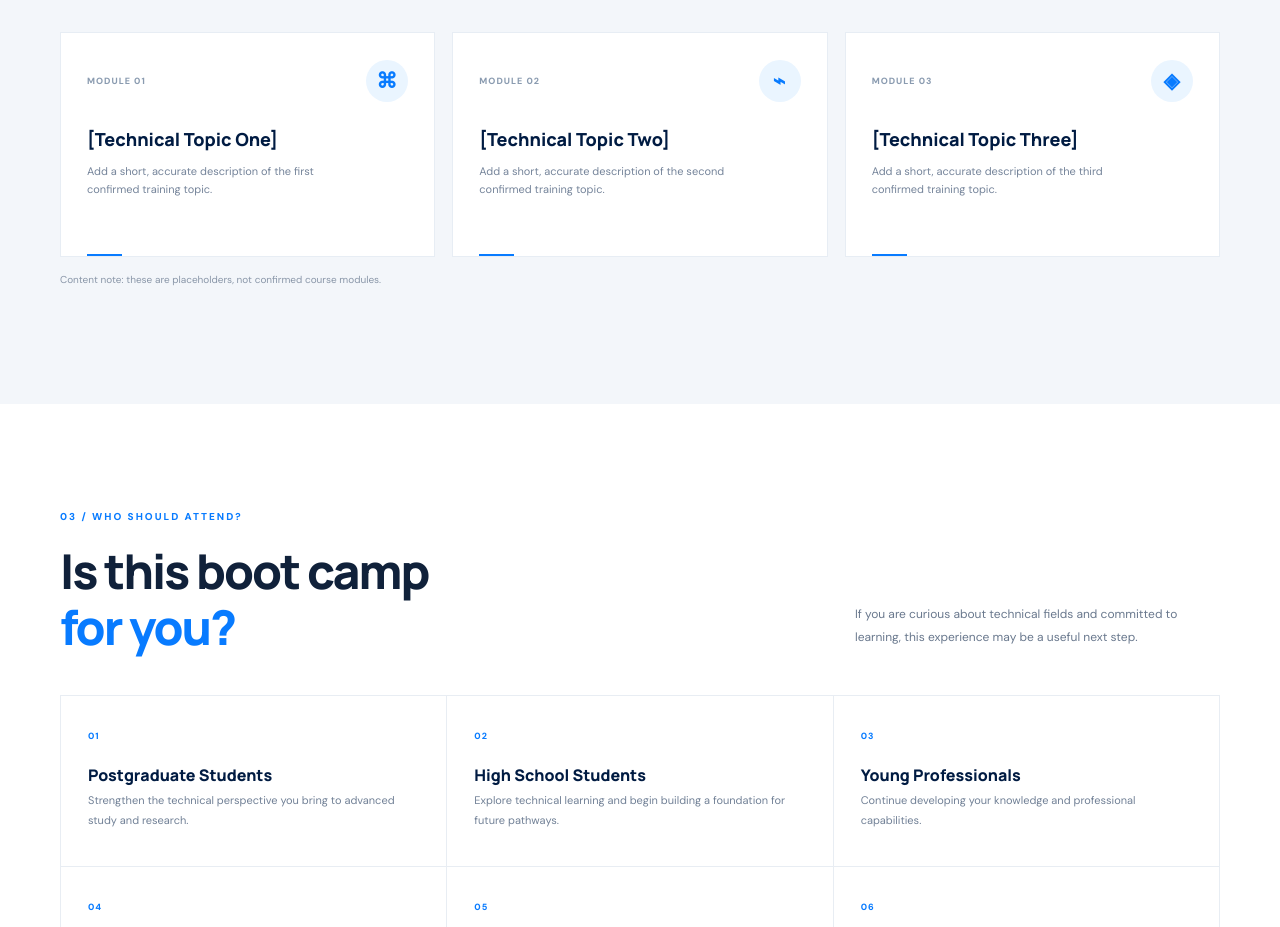
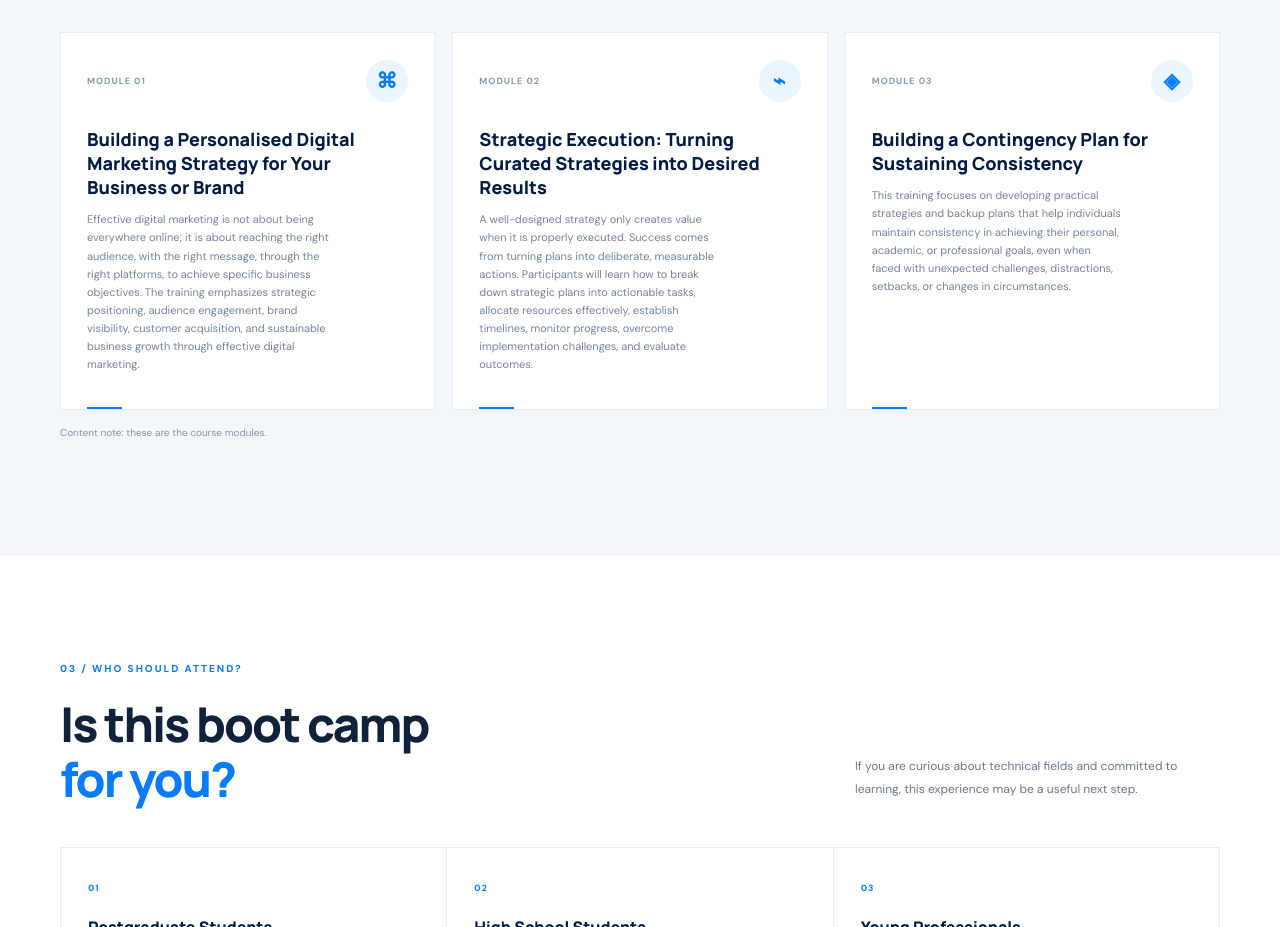
Before and after one commit to brutalintelligensia/asta-africa, a plain HTML site: page index.html in a window 1280 px wide. Shown: the part 1787-2714 px from the top of the page. Drawn offline with Linux system fonts and the light colour scheme.

Commit message:
Replace placeholder modules with actual course details
Updated course module content and descriptions.

```diff
--- a/index.html
+++ b/index.html
@@ -67,11 +67,11 @@
       <div class="container">
         <div class="section-heading reveal"><div><div class="eyebrow">02 / THE LEARNING EXPERIENCE</div><h2>Develop skills<br><span>that matter.</span></h2></div><p>The boot camp's confirmed learning topics will be listed here. Replace the editable module placeholders with the actual agenda before publishing.</p></div>
         <div class="module-grid">
-          <article class="module-card reveal"><div class="module-top"><span>MODULE 01</span><span class="module-icon">⌘</span></div><h3>[Technical Topic One]</h3><p>Add a short, accurate description of the first confirmed training topic.</p><div class="module-line"></div></article>
-          <article class="module-card reveal"><div class="module-top"><span>MODULE 02</span><span class="module-icon">⌁</span></div><h3>[Technical Topic Two]</h3><p>Add a short, accurate description of the second confirmed training topic.</p><div class="module-line"></div></article>
-          <article class="module-card reveal"><div class="module-top"><span>MODULE 03</span><span class="module-icon">◈</span></div><h3>[Technical Topic Three]</h3><p>Add a short, accurate description of the third confirmed training topic.</p><div class="module-line"></div></article>
+          <article class="module-card reveal"><div class="module-top"><span>MODULE 01</span><span class="module-icon">⌘</span></div><h3>Building a Personalised Digital Marketing Strategy for Your Business or Brand</h3><p>Effective digital marketing is not about being everywhere online; it is about reaching the right audience, with the right message, through the right platforms, to achieve specific business objectives. The training emphasizes strategic positioning, audience engagement, brand visibility, customer acquisition, and sustainable business growth through effective digital marketing.</p><div class="module-line"></div></article>
+          <article class="module-card reveal"><div class="module-top"><span>MODULE 02</span><span class="module-icon">⌁</span></div><h3>Strategic Execution: Turning Curated Strategies into Desired Results</h3><p>A well-designed strategy only creates value when it is properly executed. Success comes from turning plans into deliberate, measurable actions. Participants will learn how to break down strategic plans into actionable tasks, allocate resources effectively, establish timelines, monitor progress, overcome implementation challenges, and evaluate outcomes.</p><div class="module-line"></div></article>
+          <article class="module-card reveal"><div class="module-top"><span>MODULE 03</span><span class="module-icon">◈</span></div><h3>Building a Contingency Plan for Sustaining Consistency</h3><p>This training focuses on developing practical strategies and backup plans that help individuals maintain consistency in achieving their personal, academic, or professional goals, even when faced with unexpected challenges, distractions, setbacks, or changes in circumstances.</p><div class="module-line"></div></article>
         </div>
-        <p class="editable-note">Content note: these are placeholders, not confirmed course modules.</p>
+        <p class="editable-note">Content note: these are the course modules.</p>
       </div>
     </section>
 
```
